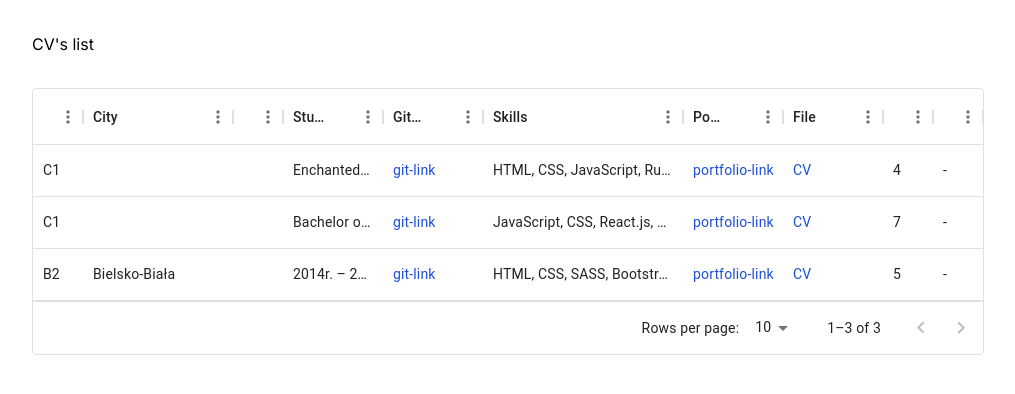
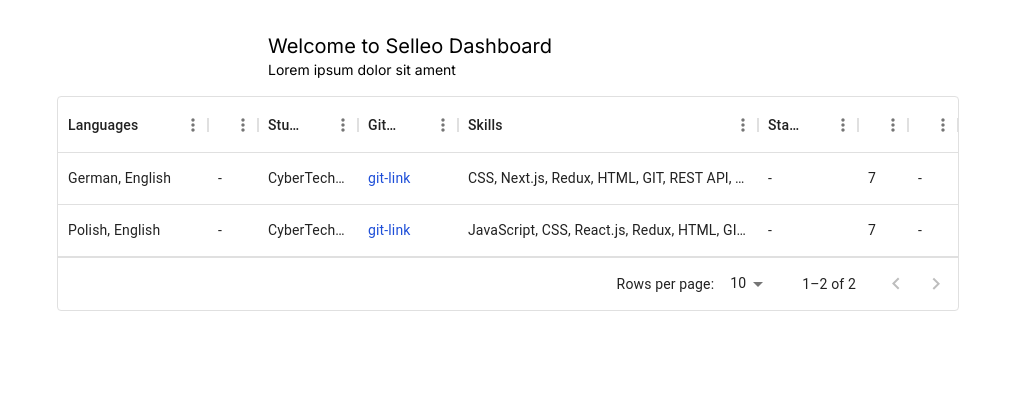
Before and after one commit to arekkonopka/cv-uploader, a Next.js app: page / in a window 1280 px wide. Shown: the top 394 px of the page, without its empty margins (132-1147 px from the left). Built offline with nearby package versions, Linux system fonts and the light colour scheme; sample sign-in values are in the browser's storage.

Commit message:
change data fields and add some styling

```diff
--- a/src/app/page.js
+++ b/src/app/page.js
@@ -1,83 +1,134 @@
-'use client'
-import { DataGrid } from '@mui/x-data-grid'
-import DetailsModal from '@/components/DetailsModal'
-import React, { useState, useEffect } from 'react'
-import { redirect } from 'next/navigation'
+"use client";
+import { DataGrid } from "@mui/x-data-grid";
+import DetailsModal from "@/components/DetailsModal";
+import React, { useState, useEffect } from "react";
+import { redirect } from "next/navigation";
 
-import { isAuth, isHr } from '@/utils/auth'
-import Link from 'next/link'
+import { isAuth, isHr } from "@/utils/auth";
+import { dataNormalizer } from "@/utils/dataNormalizer";
+import Link from "next/link";
 
-const response = [
+const newResponse = [
   {
-    id: 1,
-    name: 'Aurora Moonstone',
-    english_level: 'C1',
-    city: null,
-    age: null,
-    studies:
-      'Enchanted Realm University June 2019 - Present, Poland, Enchanted Meadows High School 2016 - 2019 — 3 years, Poland',
-    github: 'https://github.com/TheMultii',
-    skills: 'HTML, CSS, JavaScript, Ruby, Python',
-    portfolio: null,
-    file_path: 'example.pdf',
-    grade: 4,
-    notes: null,
-    created_at: '2023-06-16T09:48:42.575Z',
-    updated_at: '2023-06-16T09:48:42.575Z',
+    education: {
+      university: "CyberTech University",
+      degree: "Bachelor of Science in Informatics",
+      major: "Informatics",
+      specialization: "Data Science and Artificial Intelligence",
+      year: "2017-2021",
+    },
+    experience: {
+      company: "Robotics Innovators Ltd",
+      years: "2022-2023",
+      position: "Frontend Developer",
+      responsibilities: [
+        "Developed frontend interfaces for robotic systems",
+        "Collaborated with engineers to implement user-friendly and intuitive designs",
+        "Implemented responsive layouts and optimized UI performance",
+        "Conducted rigorous testing and debugging to ensure seamless user experiences",
+        "Contributed to the continuous improvement of frontend development practices",
+      ],
+    },
+    personal_data: {
+      name: "Nexus Byteblast",
+      position: "Front-end developer",
+      languages: ["German", "English"],
+      github: "https://github.com/humanoid01",
+    },
+    skills: [
+      "CSS",
+      "Next.js",
+      "Redux",
+      "HTML",
+      "GIT",
+      "REST API",
+      "TypeScript",
+      "SCSS",
+      "Material UI",
+      "Redux Toolkit",
+      "OOP",
+      "Unit tests",
+    ],
+    soft_skills: [
+      "Impassive",
+      "Methodical",
+      "Precise",
+      "Advanced computational capabilities",
+      "Continuous self-enhancement",
+      "Collaborative",
+      "Detail-oriented",
+      "Adaptive",
+    ],
   },
   {
-    id: 2,
-    name: 'Nexus Byteblast',
-    english_level: 'C1',
-    city: null,
-    age: null,
-    studies:
-      'Bachelor of Science in Informatics | CyberTech University | 2017-2021, High School Diploma | TechGenius Academy | 2013-2017',
-    github: 'https://github.com/humanoid01',
-    skills:
-      'JavaScript, CSS, React.js, Redux, HTML, GIT, REST, API, TypeScript, SCSS, Material UI, Redux, Toolkit OOP, Unit tests',
-    portfolio: 'https://portfolio-humanoid01.vercel.app/',
-    file_path: 'example2.pdf',
-    grade: 7,
-    notes: null,
-    created_at: '2023-06-16T09:48:42.577Z',
-    updated_at: '2023-06-16T09:48:42.577Z',
+    education: {
+      university: "CyberTech University",
+      degree: "Bachelor of Science in Informatics",
+      major: "Informatics",
+      specialization: "Data Science and Artificial Intelligence",
+      year: "2017-2021",
+    },
+    experience: {
+      company: "Robotics Innovators Ltd",
+      years: "2022-2023",
+      position: "Frontend Developer",
+      responsibilities: [
+        "Developed frontend interfaces for robotic systems",
+        "Collaborated with engineers to implement user-friendly and intuitive designs",
+        "Implemented responsive layouts and optimized UI performance",
+        "Conducted rigorous testing and debugging to ensure seamless user experiences",
+        "Contributed to the continuous improvement of frontend development practices",
+      ],
+    },
+    personal_data: {
+      name: "Nexus Byteblast",
+      position: "Front-end developer",
+      languages: ["Polish", "English"],
+      github: "https://github.com/humanoid01",
+    },
+    skills: [
+      "JavaScript",
+      "CSS",
+      "React.js",
+      "Redux",
+      "HTML",
+      "GIT",
+      "REST API",
+      "TypeScript",
+      "SCSS",
+      "Material UI",
+      "Redux Toolkit",
+      "OOP",
+      "Unit tests",
+    ],
+    soft_skills: [
+      "Impassive",
+      "Methodical",
+      "Precise",
+      "Advanced computational capabilities",
+      "Continuous self-enhancement",
+      "Collaborative",
+      "Detail-oriented",
+      "Adaptive",
+    ],
   },
-  {
-    id: 3,
-    name: 'Yarrrek Bloodfang',
-    english_level: 'B2',
-    city: 'Bielsko-Biała',
-    age: null,
-    studies: '2014r. – 2019r. Uniwersytet Jolly Roger',
-    github: 'https://github.com/iMdPd',
-    skills:
-      'HTML, CSS, SASS, Bootstrap, ANTD, JavaScript, Handlebars, React, Redux, Chrome DevTools, GIT, RWD, Jira, Node.js Express',
-    portfolio: null,
-    file_path: 'example3.pdf',
-    grade: 5,
-    notes: null,
-    created_at: '2023-06-16T09:48:42.579Z',
-    updated_at: '2023-06-16T09:48:42.579Z',
-  },
-]
+];
 
 const CvList = () => {
-  const [isModalOpen, setIsModalOpen] = useState(false)
-  const [modalData, setModalData] = useState(null)
+  const [isModalOpen, setIsModalOpen] = useState(false);
+  const [modalData, setModalData] = useState(null);
   const [paginationModel, setPaginationModel] = useState({
     pageSize: 10,
     page: 0,
-  })
+  });
 
   const columns = [
-    { field: 'english_level', headerName: 'Eng lvl', width: 40 },
-    { field: 'city', headerName: 'City', width: 150 },
-    { field: 'age', headerName: 'Age', width: 40 },
-    { field: 'studies', headerName: 'Studies', width: 100 },
+    { field: "languages", headerName: "Languages", width: 150 },
+    { field: "age", headerName: "Age", width: 40 },
+    { field: "studies", headerName: "Studies", width: 100 },
     {
-      field: 'github',
-      headerName: 'Github',
+      field: "github",
+      headerName: "Github",
       width: 100,
       renderCell: (cellValue) => (
         <a
@@ -89,55 +140,44 @@ const CvList = () => {
         </a>
       ),
     },
-    { field: 'skills', headerName: 'Skills', width: 200 },
+    { field: "skills", headerName: "Skills", width: 300 },
     {
-      field: 'portfolio',
-      headerName: 'Portfolio',
+      field: "status",
+      headerName: "Status",
       width: 100,
-      renderCell: (cellValue) => (
-        <a
-          className="text-blue-700"
-          href={cellValue.row.portfolio}
-          target="_blank"
-        >
-          portfolio-link
-        </a>
-      ),
     },
+    { field: "grade", headerName: "Grade", width: 40 },
     {
-      field: 'file_path',
-      headerName: 'File',
-      width: 100,
-      renderCell: (cellValue) => (
-        <a
-          className="text-blue-700"
-          href={cellValue.row.file_path}
-          target="_blank"
-        >
-          CV
-        </a>
-      ),
+      field: "notes",
+      headerName: "Notes",
+      width: 50,
+      renderCell: (cellValue) => cellValue?.row?.notes?.length || "-",
     },
-    { field: 'grade', headerName: 'Grade', width: 40 },
-    {
-      field: 'notes',
-      headerName: 'Notes',
-      width: 50,
-      renderCell: (cellValue) => cellValue?.row?.notes?.length || '-',
-    },
-  ]
+  ];
 
   useEffect(() => {
     if (!isAuth()) {
-      return redirect('/login')
+      return redirect("/login");
     }
-  }, [])
+  }, []);
 
   return (
-    <section className="flex flex-col justify-between items-center h-screen">
+    <section className="flex flex-col  items-center h-screen px-[400px]">
+      <div className="flex mb-4 mt-8 justify-between w-full">
+        <div>
+          <h1 className="text-xl">Welcome to Selleo Dashboard</h1>
+          <p className="text-sm">Lorem ipsum dolor sit ament</p>
+        </div>
+        <div className="flex justify-between ">
+          {isHr() && (
+            <Link href="/upload" className="p-2 rounded-lg bg-violet-600">
+              Upload CV
+            </Link>
+          )}
+        </div>
+      </div>
       <div>
-        <h1 className="my-8">{`CV's list`}</h1>
-        <div className="flex">
+        <div className="flex w-full">
           <DataGrid
             columns={columns}
             disableRowSelectionOnClick
@@ -145,10 +185,10 @@ const CvList = () => {
             onPaginationModelChange={setPaginationModel}
             pageSizeOptions={[10, 20, 50]}
             paginationModel={paginationModel}
-            rows={response}
+            rows={dataNormalizer(newResponse)}
             onCellDoubleClick={(params) => {
-              setModalData(params.row)
-              setIsModalOpen(true)
+              setModalData(params.row);
+              setIsModalOpen(true);
             }}
           />
         </div>
@@ -158,18 +198,8 @@ const CvList = () => {
           setIsOpen={setIsModalOpen}
         />
       </div>
-      <div className="w-full flex justify-end ">
-        {isHr() && (
-          <Link
-            href="/upload"
-            className="mb-10 mr-10 p-4 rounded-lg bg-green-500"
-          >
-            Upload CV
-          </Link>
-        )}
-      </div>
     </section>
-  )
-}
+  );
+};
 
-export default CvList
+export default CvList;
--- a/src/components/DetailsModal.jsx
+++ b/src/components/DetailsModal.jsx
@@ -24,12 +24,8 @@ const DetailsModal = ({ data, isOpen, setIsOpen }) => {
             {data?.age || "-"}
           </Grid>
           <Grid item>
-            <Typography fontSize={18}>City:</Typography>
-            {data?.city || "-"}
-          </Grid>
-          <Grid item>
-            <Typography fontSize={18}>English level:</Typography>
-            {data?.english_level || "-"}
+            <Typography fontSize={18}>Languages:</Typography>
+            {data?.languages || "-"}
           </Grid>
           <Grid item>
             <Typography fontSize={18}>Grade:</Typography>
--- /dev/null
+++ b/src/utils/dataNormalizer.js
@@ -0,0 +1,12 @@
+export const dataNormalizer = (dataRaw) =>
+  dataRaw.map((data) => ({
+    id: Math.random(),
+    languages: data?.personal_data.languages?.join(", ") || "-",
+    age: data?.personal_data?.age || "-",
+    studies: data?.education?.university || "-",
+    github: data?.personal_data?.github || "-",
+    skills: data?.skills?.join(", ") || "-",
+    status: data?.status || "-",
+    grade: 7,
+    notes: null,
+  }));
```
